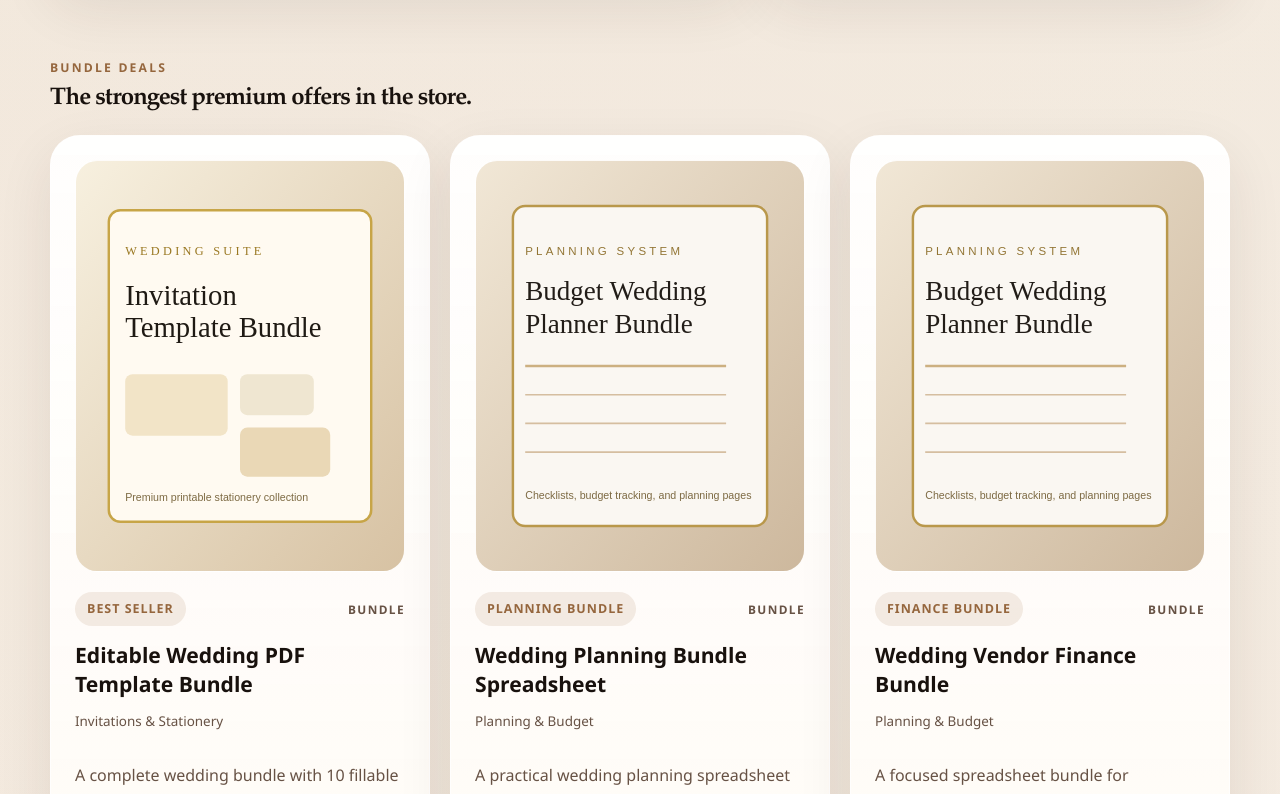
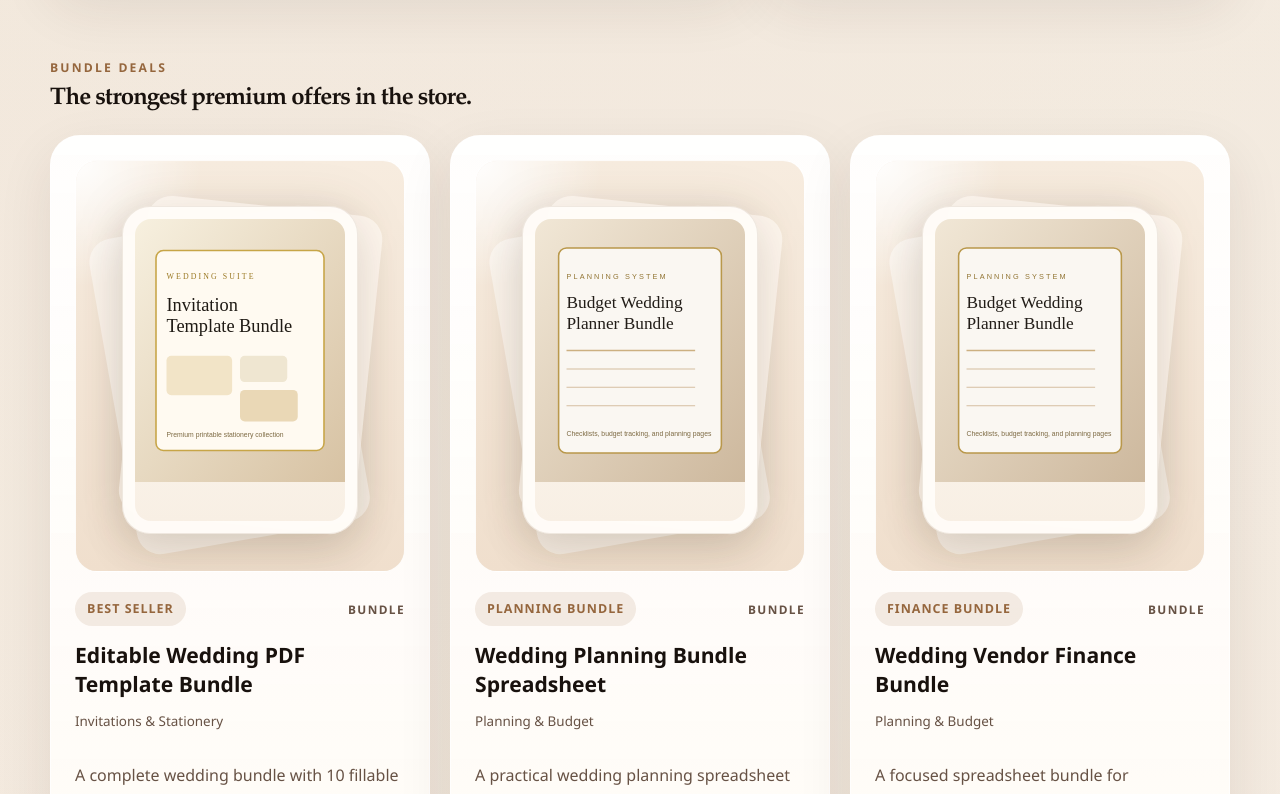
Before and after one commit to testwithmsk-sat/atlas, a Next.js app in the folder atlas-next/: page /shop in a window 1280 px wide. Shown: the part 1140-1934 px from the top of the page. Built offline with nearby package versions, Linux system fonts and the light colour scheme.

Commit message:
Add premium product mockup presentation

```diff
--- a/atlas-next/app/globals.css
+++ b/atlas-next/app/globals.css
@@ -787,27 +787,12 @@ img {
   text-transform: uppercase;
 }
 
-.product-card-image,
-.product-visual-card {
-  overflow: hidden;
-  border-radius: 22px;
-  background: linear-gradient(180deg, rgba(255, 255, 255, 0.7), rgba(244, 233, 219, 0.72));
-}
-
 .product-card-image {
   margin-bottom: 20px;
   border: 1px solid rgba(255, 255, 255, 0.76);
-}
-
-.product-card-image img {
-  width: 100%;
-  aspect-ratio: 4 / 5;
-  object-fit: cover;
-  transition: transform 240ms ease;
-}
-
-.product-card:hover .product-card-image img {
-  transform: scale(1.03);
+  border-radius: 22px;
+  background: linear-gradient(180deg, rgba(255, 255, 255, 0.7), rgba(244, 233, 219, 0.72));
+  overflow: hidden;
 }
 
 .card-meta {
@@ -1069,12 +1054,9 @@ img {
 
 .product-visual-card {
   padding: 18px;
-}
-
-.product-visual-card img {
-  width: 100%;
-  aspect-ratio: 4 / 5;
-  border-radius: 18px;
+  overflow: hidden;
+  border-radius: 22px;
+  background: linear-gradient(180deg, rgba(255, 255, 255, 0.7), rgba(244, 233, 219, 0.72));
 }
 
 .product-meta-chips {
@@ -1085,6 +1067,168 @@ img {
   display: grid;
   gap: 14px;
   margin-top: 22px;
+}
+
+.product-mockup {
+  position: relative;
+}
+
+.product-mockup-scene {
+  position: relative;
+  aspect-ratio: 4 / 5;
+  padding: 24px;
+  overflow: hidden;
+  background:
+    radial-gradient(circle at top left, rgba(255, 255, 255, 0.95), transparent 24%),
+    linear-gradient(180deg, #f7ecdf 0%, #f0dfcd 100%);
+}
+
+.product-mockup-shadow,
+.product-mockup-layer,
+.product-mockup-frame {
+  position: absolute;
+  inset: 0;
+  border-radius: 24px;
+}
+
+.product-mockup-shadow {
+  top: 12%;
+  left: 14%;
+  right: 14%;
+  bottom: 10%;
+  border-radius: 28px;
+  background: rgba(61, 39, 20, 0.14);
+  filter: blur(24px);
+}
+
+.product-mockup-layer {
+  top: 12%;
+  left: 14%;
+  right: 14%;
+  bottom: 10%;
+}
+
+.product-mockup-layer--back {
+  background: rgba(255, 255, 255, 0.36);
+}
+
+.product-mockup-layer--mid {
+  background: rgba(255, 255, 255, 0.58);
+}
+
+.product-mockup-frame {
+  top: 9%;
+  left: 12%;
+  right: 12%;
+  bottom: 8%;
+  display: grid;
+  place-items: center;
+  padding: 12px;
+  border: 1px solid rgba(122, 84, 48, 0.12);
+  background: rgba(255, 252, 248, 0.96);
+  box-shadow: 0 20px 42px rgba(61, 39, 20, 0.12);
+}
+
+.product-mockup-frame img {
+  width: 100%;
+  height: 100%;
+  border-radius: 16px;
+  object-fit: cover;
+  object-position: top center;
+  transition: transform 260ms ease;
+}
+
+.product-card:hover .product-mockup-frame img,
+.product-visual-card:hover .product-mockup-frame img {
+  transform: scale(1.03);
+}
+
+.product-mockup--paper .product-mockup-layer--back {
+  transform: rotate(-7deg) translate(-10px, 4px);
+}
+
+.product-mockup--paper .product-mockup-layer--mid {
+  transform: rotate(-3deg) translate(-4px, 2px);
+}
+
+.product-mockup--paper .product-mockup-frame {
+  transform: rotate(1deg);
+}
+
+.product-mockup--tablet .product-mockup-scene {
+  background:
+    radial-gradient(circle at top right, rgba(255, 255, 255, 0.9), transparent 22%),
+    linear-gradient(180deg, #ede6df 0%, #d8cec4 100%);
+}
+
+.product-mockup--tablet .product-mockup-layer--back,
+.product-mockup--tablet .product-mockup-layer--mid {
+  display: none;
+}
+
+.product-mockup--tablet .product-mockup-frame {
+  top: 10%;
+  left: 10%;
+  right: 10%;
+  bottom: 8%;
+  padding: 14px;
+  border-radius: 30px;
+  background: linear-gradient(180deg, #1f2226, #343842);
+  box-shadow: 0 26px 56px rgba(22, 24, 29, 0.26);
+}
+
+.product-mockup--tablet .product-mockup-frame::before {
+  content: "";
+  position: absolute;
+  top: 14px;
+  left: 50%;
+  width: 18%;
+  height: 8px;
+  border-radius: 999px;
+  background: rgba(255, 255, 255, 0.12);
+  transform: translateX(-50%);
+}
+
+.product-mockup--tablet .product-mockup-frame img {
+  border-radius: 20px;
+  object-fit: contain;
+  background: #fff;
+}
+
+.product-mockup--stack .product-mockup-layer--back {
+  transform: rotate(-10deg) translate(-12px, 8px);
+  background: rgba(255, 255, 255, 0.42);
+}
+
+.product-mockup--stack .product-mockup-layer--mid {
+  transform: rotate(6deg) translate(10px, -6px);
+  background: rgba(255, 248, 241, 0.72);
+}
+
+.product-mockup--stack .product-mockup-frame {
+  top: 11%;
+  left: 14%;
+  right: 14%;
+  bottom: 9%;
+  border-radius: 28px;
+}
+
+.product-mockup--stack .product-mockup-frame img {
+  object-fit: contain;
+  background: linear-gradient(180deg, #fffdf8, #f8efe4);
+}
+
+.product-mockup--hero .product-mockup-scene {
+  min-height: 560px;
+  aspect-ratio: auto;
+  padding: 34px;
+}
+
+.product-mockup--hero .product-mockup-frame {
+  top: 7%;
+  left: 10%;
+  right: 10%;
+  bottom: 6%;
 }
 
 .product-trust-panel div,
--- a/atlas-next/app/products/[slug]/page.js
+++ b/atlas-next/app/products/[slug]/page.js
@@ -2,6 +2,7 @@ import Link from "next/link";
 import { notFound } from "next/navigation";
 import { AddToCartButton } from "@/components/add-to-cart-button";
 import { ProductCard } from "@/components/product-card";
+import { ProductPreviewMockup } from "@/components/product-preview-mockup";
 import { getAllProducts, getProductBySlug, getRelatedProducts } from "@/lib/catalog";
 
 export async function generateStaticParams() {
@@ -51,7 +52,7 @@ export default async function ProductPage({ params }) {
       <section className="section-block">
         <div className="product-layout">
           <article className="product-visual-card">
-            <img src={product.image} alt={product.name} />
+            <ProductPreviewMockup product={product} className="product-mockup--hero" priority="hero" />
           </article>
 
           <article className="product-summary">
--- a/atlas-next/components/product-card.js
+++ b/atlas-next/components/product-card.js
@@ -1,5 +1,6 @@
 import Link from "next/link";
 import { AddToCartButton } from "@/components/add-to-cart-button";
+import { ProductPreviewMockup } from "@/components/product-preview-mockup";
 
 export function ProductCard({ product }) {
   const hasCompareAt = product.compareAtPriceLabel && product.compareAtPriceLabel !== product.priceLabel;
@@ -9,7 +10,7 @@ export function ProductCard({ product }) {
   return (
     <article className="product-card">
       <div className="product-card-image">
-        <img src={product.image} alt={product.name} />
+        <ProductPreviewMockup product={product} />
       </div>
       <div className="product-card-topline">
         <span className="sale-pill">{product.badge}</span>
--- /dev/null
+++ b/atlas-next/components/product-preview-mockup.js
@@ -0,0 +1,25 @@
+function getMockupVariant(product) {
+  const format = String(product.details?.format || "").toLowerCase();
+
+  if (product.isBundle) return "stack";
+  if (format.includes("excel") || format.includes("xlsx") || format.includes("spreadsheet")) return "tablet";
+  return "paper";
+}
+
+export function ProductPreviewMockup({ product, className = "", priority = "default" }) {
+  const variant = getMockupVariant(product);
+  const classes = ["product-mockup", `product-mockup--${variant}`, className].filter(Boolean).join(" ");
+
+  return (
+    <div className={classes} data-priority={priority}>
+      <div className="product-mockup-scene">
+        <div className="product-mockup-shadow" aria-hidden="true" />
+        <div className="product-mockup-layer product-mockup-layer--back" aria-hidden="true" />
+        <div className="product-mockup-layer product-mockup-layer--mid" aria-hidden="true" />
+        <div className="product-mockup-frame">
+          <img src={product.image} alt={product.name} />
+        </div>
+      </div>
+    </div>
+  );
+}
```
